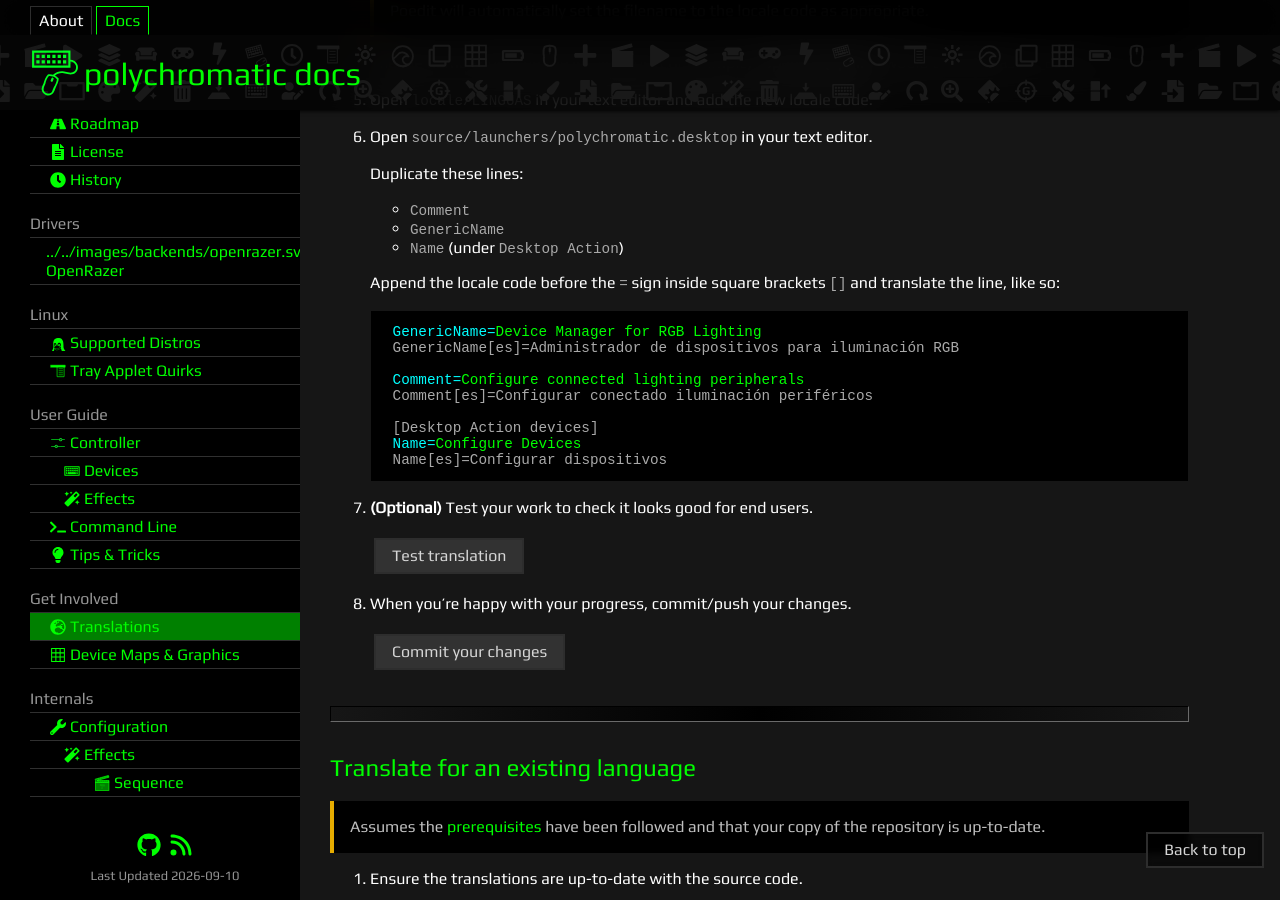
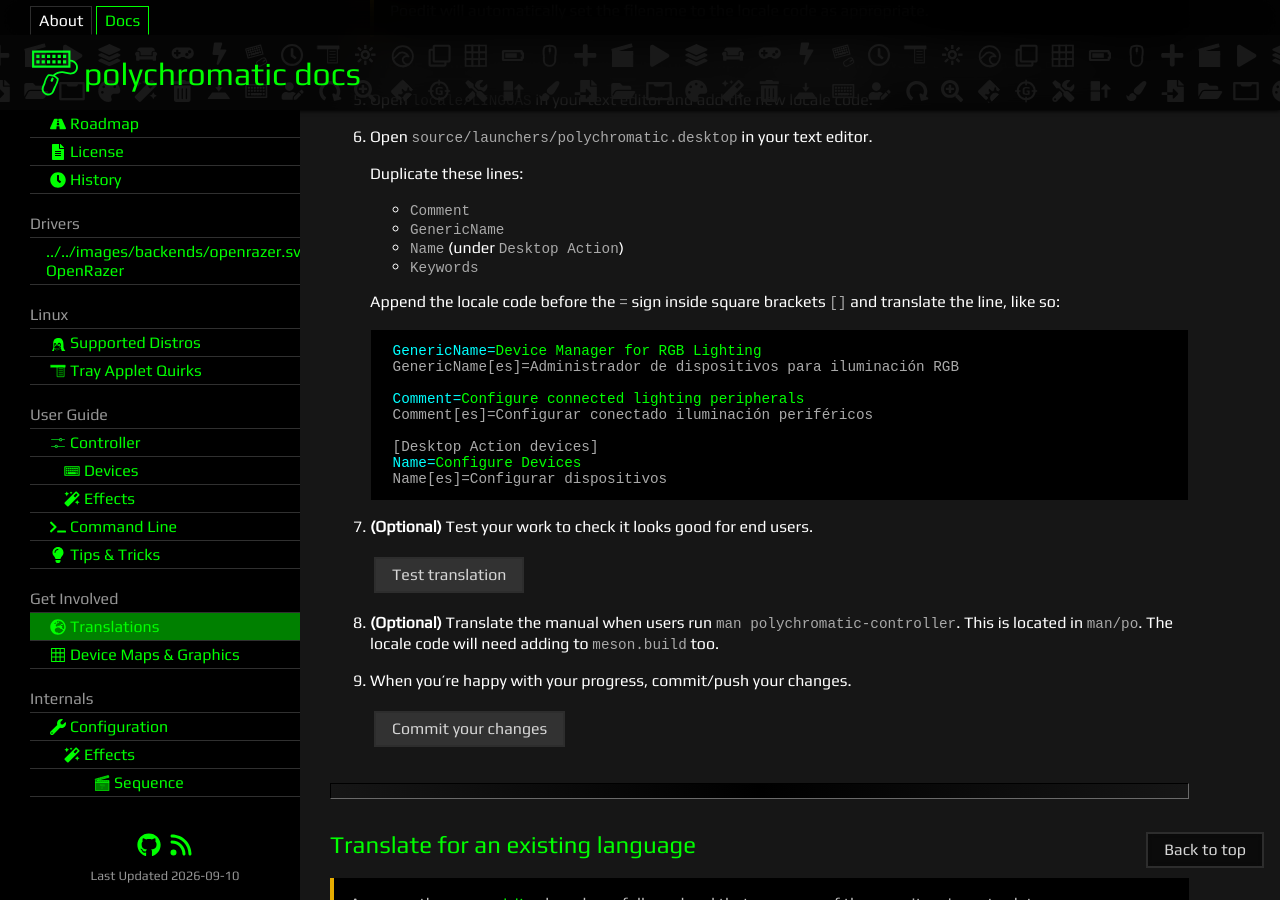
Before and after one commit to polychromatic/polychromatic-docs, a Jekyll site: the page built from pages/translations.md, in a window 1280 px wide and 900 px high, scrolled down 2861 px. Built offline with Jekyll 4.4.1, drawn with Linux system fonts in a browser that asks for light colours.

Commit message:
Add optional translation step for man pages
See also: polychromatic/polychromatic#606

```diff
--- a/pages/translations.md
+++ b/pages/translations.md
@@ -97,6 +97,7 @@ running the `git` command for version control.
     * `Comment`
     * `GenericName`
     * `Name` (under `Desktop Action`)
+    * `Keywords`
 
     Append the locale code before the `=` sign inside square brackets `[]` and translate the line, like so:
 
@@ -115,6 +116,8 @@ running the `git` command for version control.
 1. **(Optional)** Test your work to check it looks good for end users.
 
     [Test translation](#test-a-translation){:.btn}
+
+1. **(Optional)** Translate the manual when users run `man polychromatic-controller`. This is located in `man/po`. The locale code will need adding to `meson.build` too.
 
 1. When you're happy with your progress, commit/push your changes.
 
```
